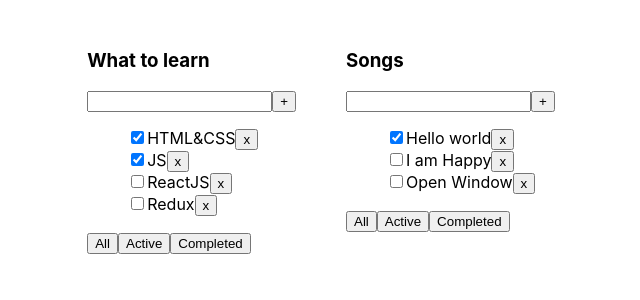
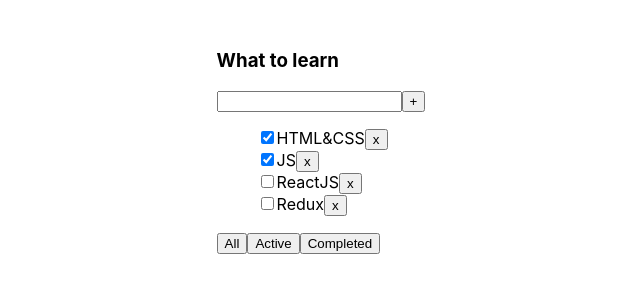
Before and after one commit to Wowaxur/1-todolist, a React (Create React App) app: page / in a window 1280 px wide. Shown: the top 300 px of the page, without its empty margins (294-934 px from the left). Built offline with nearby package versions, Linux system fonts and the light colour scheme.

Commit message:
add remove and filter

```diff
--- a/src/App.tsx
+++ b/src/App.tsx
@@ -1,44 +1,56 @@
-import React from 'react';
+import React, {useState} from 'react';
 import './App.css';
 import {TodoList} from "./components/todolist/TodoList";
 
+export type FilterValuesType = 'all' | 'active'| 'completed'
 
 
 function App() {
-    const tasks = [
-        { id: 1, title: "HTML&CSS", isDone: true },
-        { id: 2, title: "JS", isDone: true },
-        { id: 3, title: "ReactJS", isDone: false },
-        { id: 4, title: "Redux", isDone: false },
-    ]
-    function
-    removeTask(id: number) {
-        let resultTasks = tasks.filter(() => {
-            return true
-        })
-        console.log(resultTasks)
+    let [tasks, setTasks] = useState([
+        {id: 1, title: "HTML&CSS", isDone: true},
+        {id: 2, title: "JS", isDone: true},
+        {id: 3, title: "ReactJS", isDone: false},
+        {id: 4, title: "Redux", isDone: false},
+    ])
+    function removeTask(id: number) {
+        let filteredTasks = tasks.filter(task => task.id !== id)
+        setTasks(filteredTasks)
     }
-    const tasks2 = [
+
+    let [filter, setFilter] = useState<FilterValuesType>('all')
+    let tasksForTofolist = tasks
+
+    if (filter === 'active'){
+        tasksForTofolist = tasks.filter(task => task.isDone === false)
+    }
+    if (filter === 'completed'){
+        tasksForTofolist = tasks.filter(task => task.isDone === true)
+    }
+    /*
+        let [tasks2, setTasks2] = useState( [
             { id: 1, title: "Hello world", isDone: true },
             { id: 2, title: "I am Happy", isDone: false },
             { id: 3, title: "Open Window", isDone: false },
-/*
-        { id: 4, title: "Yo", isDone: false },
+            { id: 4, title: "Yo", isDone: false },  ])
     */
-    ]
-
+    function changeFilter(value: FilterValuesType){
+        setFilter(value)
+    }
 
     return (
         <div className="App">
             <TodoList
-              title = 'What to learn'
-              tasks = {tasks}
+                title='What to learn'
+                tasks={tasksForTofolist}
                 removeTask={removeTask}
-          /><TodoList
+                changeFilter={changeFilter}
+            />
+
+            {/*<TodoList
               title = 'Songs'
               tasks = {tasks2}
               removeTask={removeTask}
-          />
+          />*/}
             {/*
           <TodoList title = 'Songs'  tasks = {tasks2}/>
 */}
--- a/src/components/todolist/TodoList.tsx
+++ b/src/components/todolist/TodoList.tsx
@@ -1,4 +1,5 @@
 import React from 'react';
+import {FilterValuesType} from "../../App";
 
 type TaskType = {
     id: number
@@ -8,8 +9,8 @@
 type TodotlistPropsType = {
     title: string
     tasks: Array<TaskType>
-    removeTask: Function
-
+    removeTask: (taskID: number) => void
+    changeFilter: (value: FilterValuesType) => void
 }
 
 
@@ -23,36 +24,26 @@
             </div>
             <ul>
                 {
-                    props.tasks.map(t =>
-                        <li><input type="checkbox" checked={t.isDone}/>
-                            <span>{t.title}</span>
+                    props.tasks.map((task: TaskType) =>
+                        <li key={task.id}><input type="checkbox" checked={task.isDone} />
+                            <span>{task.title}</span>
                             <button onClick={() => {
-                            props.removeTask(t.id)
+                                props.removeTask(task.id)
                             }}>x
                             </button>
                         </li>
-                    )
-                    /*   {
-                           props.tasks.map( (t) => {
-                               return  <li><input type="checkbox" checked={t.isDone}/>
-                                   <span>{t.title}</span>
-                               </li>
-                           })
-                       }*/}
-                {/*<li><input type="checkbox" checked={props.tasks[0].isDone}/>
-                    <span>{props.tasks[0].title}</span>
-                </li>
-                <li><input type="checkbox" checked={props.tasks[1].isDone}/>
-                    <span>{props.tasks[1].title}</span>
-                </li>
-                <li><input type="checkbox" checked={props.tasks[2].isDone}/>
-                    <span>{props.tasks[2].title}</span>
-                    </li>*/}
+                    )}
             </ul>
             <div>
-                <button>All</button>
-                <button>Active</button>
-                <button>Completed</button>
+                <button onClick={() => {
+                    props.changeFilter('all')
+                }}>All</button>
+                <button onClick={() => {
+                    props.changeFilter('active')
+                }}>Active</button>
+                <button onClick={() => {
+                    props.changeFilter('completed')
+                }}>Completed</button>
             </div>
         </div>
     );
```
Lines whose indentation alone changed are shown as unchanged.
